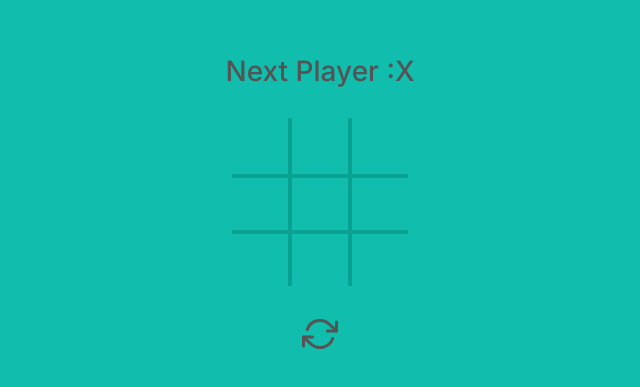
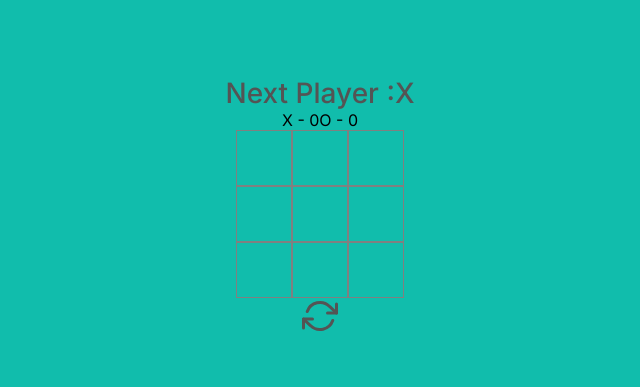
Before and after one commit to sepidsoroush/Tic-Tac-Toe, a Next.js app: page / in a window 1280 px wide. Shown: the part 195-582 px from the top of the page, without its empty margins (320-960 px from the left). Built offline with nearby package versions, Linux system fonts and the light colour scheme.

Commit message:
create diffrent components to clean code

```diff
--- a/src/components/Board.js
+++ b/src/components/Board.js
@@ -1,129 +1,24 @@
-import { useState } from "react"
 import styles from '@/styles/Board.module.css'
-import {ResetIcon} from './Icons'
-// import ScoreBoard from "./ScoreBoard"
+import Square from "./Square"
 
-const Square = ({value , onSquareClick})=>{
-    return(
-        <button className={`${styles.square}`} onClick={onSquareClick}>
-            <span className={value ==='X' ? styles.xPlayer : styles.oPlayer}>{value}</span>
-        </button>
-    )
-}
-function calculateWinner (squares){
-    const lines = [
-        [0, 1, 2],
-        [3, 4, 5],
-        [6, 7, 8],
-        [0, 3, 6],
-        [1, 4, 7],
-        [2, 5, 8],
-        [0, 4, 8],
-        [2, 4, 6]
-    ];
-    for (let i = 0; i < lines.length; i++) {
-        const [a, b, c] = lines[i];
-        if(squares[a] && squares[a] === squares[b] && squares[a] === squares[c]) {
-            return squares[a];
-        }
-    }
-    for(let j = 0; j < squares.length; j++) {
-        if (squares[j] == null) {
-          return null;
-        }
-     }
-     return "Draw";
-}
-
-const Board = ()=>{
-    const emptyBoard = Array(9).fill(null);
-    const [squares , setSquares] = useState(emptyBoard)
-    const [xIsNext , setXIsNext] = useState(true)
-    // const [scores , setScores] = useState({xScores : 0 , oScores : 0});
-    function handleClick(i){
-        if(squares[i] || calculateWinner(squares)){
-            return;
-        }
-        const nextSquare = squares.slice();
-        if(xIsNext){
-            nextSquare[i] = 'X';
-        }else{
-            nextSquare[i] = 'O';
-        }
-        setSquares(nextSquare);
-        setXIsNext(!xIsNext);
-    }
-    const winner = calculateWinner(squares);
-    let status ;
-    // if (winner) {
-    //     if (winner === 'X' ){
-    //         status = "Winner : "+winner;
-    //         let { xScores } = scores;
-    //         xScores += 1;
-    //         setScores({ ...scores, xScores })
-    //         console.log(scores)
-    //     }else if (winner === 'O'){
-    //         status = "Winner : "+winner;
-    //         let { oScores } = scores;
-    //         oScores += 1;
-    //         setScores({ ...scores, oScores })
-    //         console.log(scores);
-    //     }else if(winner ==='Draw'){
-    //         status = "Draw!"
-    //     }
-    // }else{
-    //     status = "Next Player :"+(xIsNext? 'X':'O');
-    // }
-    if (winner === 'X' || winner === 'O'){
-        status = "Winner : "+winner;
-    }else if(winner ==='Draw'){
-        status = "Draw!"
-    }
-    else{
-        status = "Next Player :"+(xIsNext? 'X':'O');
-    }
-    const Reset =({})=>{
-        function handleReset(){
-            setSquares(emptyBoard);
-            // setXIsNext(true);
-        }
-        return(
-            <button onClick={handleReset} className={styles.reset}>
-                <ResetIcon  />
-            </button>
-        )
-    }
-
+const Board = (props)=>{
 return(
     <div className={styles.container}>
-            <div className={styles.status}>{status}</div>
-            {/* <ScoreBoard scores={scores} /> */}
-            <div className={styles.board}>
         <div className={styles.boardRow}>
-                    <Square value={squares[0]} onSquareClick={()=>handleClick(0)} />
-                    <span className={styles.colBorder}></span>
-                    <Square value={squares[1]} onSquareClick={()=>handleClick(1)} />
-                    <span className={styles.colBorder}></span>
-                    <Square value={squares[2]} onSquareClick={()=>handleClick(2)} />
+            <Square value={props.value[0]} onClick={()=>props.onClick(0)} />
+            <Square value={props.value[1]} onClick={()=>props.onClick(1)} />
+            <Square value={props.value[2]} onClick={()=>props.onClick(2)} />
         </div>
-                <div className={styles.rowBorder}></div>
         <div className={styles.boardRow}>
-                    <Square value={squares[3]} onSquareClick={()=>handleClick(3)} />
-                    <span className={styles.colBorder}></span>
-                    <Square value={squares[4]} onSquareClick={()=>handleClick(4)} />
-                    <span className={styles.colBorder}></span>
-                    <Square value={squares[5]} onSquareClick={()=>handleClick(5)} />
+            <Square value={props.value[3]} onClick={()=>props.onClick(3)} />
+            <Square value={props.value[4]} onClick={()=>props.onClick(4)} />
+            <Square value={props.value[5]} onClick={()=>props.onClick(5)} />
         </div>
-                <div className={styles.rowBorder}></div>
         <div className={styles.boardRow}>
-                    <Square value={squares[6]} onSquareClick={()=>handleClick(6)} />
-                    <span className={styles.colBorder}></span>
-                    <Square value={squares[7]} onSquareClick={()=>handleClick(7)} />
-                    <span className={styles.colBorder}></span>
-                    <Square value={squares[8]} onSquareClick={()=>handleClick(8)} />
+            <Square value={props.value[6]} onClick={()=>props.onClick(6)} />
+            <Square value={props.value[7]} onClick={()=>props.onClick(7)} />
+            <Square value={props.value[8]} onClick={()=>props.onClick(8)} />
         </div>
-            </div>
-            <div><Reset /></div>
     </div>
 );
 }
--- /dev/null
+++ b/src/components/Game.js
@@ -0,0 +1,95 @@
+import { useState } from "react"
+import styles from '@/styles/Board.module.css'
+import Board from "./Board"
+import Refresh from "./Refresh";
+import Message from "./Message";
+import ScoreBoard from "./ScoreBoard";
+
+function calculateWinner (squares){
+    const lines = [
+        [0, 1, 2],
+        [3, 4, 5],
+        [6, 7, 8],
+        [0, 3, 6],
+        [1, 4, 7],
+        [2, 5, 8],
+        [0, 4, 8],
+        [2, 4, 6]
+    ];
+    for (let i = 0; i < lines.length; i++) {
+        const [a, b, c] = lines[i];
+        if(squares[a] && squares[a] === squares[b] && squares[a] === squares[c]) {
+            return squares[a];
+        }
+    }
+    for(let j = 0; j < squares.length; j++) {
+        if (squares[j] == null) {
+          return null;
+        }
+     }
+     return "Draw";
+}
+
+const Game = ()=>{
+    const emptyBoard = Array(9).fill(null);
+    const [squares , setSquares] = useState(emptyBoard)
+    const [xIsNext , setXIsNext] = useState(true)
+    const [scores , setScores] = useState({xScores : 0 , oScores : 0});
+    const handleClick = (i) => {
+        if(squares[i] || calculateWinner(squares)){
+            return;
+        }
+        const nextSquare = squares.slice();
+        if(xIsNext){
+            nextSquare[i] = 'X';
+        }else{
+            nextSquare[i] = 'O';
+        }
+        setSquares(nextSquare);
+        setXIsNext(!xIsNext);
+    }
+    const winner = calculateWinner(squares);
+    let status ;
+    // if (winner) {
+    //     if (winner === 'X' ){
+    //         status = "Winner : "+winner;
+    //         let { xScores } = scores;
+    //         xScores += 1;
+    //         setScores({ ...scores, xScores })
+    //         console.log(scores)
+    //     }else if (winner === 'O'){
+    //         status = "Winner : "+winner;
+    //         let { oScores } = scores;
+    //         oScores += 1;
+    //         setScores({ ...scores, oScores })
+    //         console.log(scores);
+    //     }else if(winner ==='Draw'){
+    //         status = "Draw!"
+    //     }
+    // }else{
+    //     status = "Next Player :"+(xIsNext? 'X':'O');
+    // }
+    if (winner === 'X' || winner === 'O'){
+        status = "Winner : "+winner;
+    }else if(winner ==='Draw'){
+        status = "Draw!"
+    }
+    else{
+        status = "Next Player :"+(xIsNext? 'X':'O');
+    }
+
+    const handleReset = ()=>{
+        setSquares(emptyBoard);
+        setXIsNext(true);
+    }
+
+    return(
+        <div className={styles.container}>
+            <Message value={status} />
+            <ScoreBoard value={scores} />
+            <Board value={squares} onClick={handleClick} />
+            <Refresh onClick={handleReset} />
+        </div>
+    );
+}
+export default Game;
--- /dev/null
+++ b/src/components/Message.js
@@ -0,0 +1,8 @@
+import styles from '@/styles/Board.module.css'
+
+const Message =(props)=>{
+    return(
+        <div className={styles.status}>{props.value}</div>
+    )
+}
+export default Message;
--- /dev/null
+++ b/src/components/Refresh.js
@@ -0,0 +1,11 @@
+import styles from '@/styles/Board.module.css'
+import {ResetIcon} from './Icons'
+
+const Refresh =(props)=>{
+    return(
+        <button onClick={props.onClick} className={styles.reset}>
+            <ResetIcon  />
+        </button>
+    )
+}
+export default Refresh;
--- a/src/components/ScoreBoard.js
+++ b/src/components/ScoreBoard.js
@@ -1,8 +1,8 @@
-const ScoreBoard =(scores) =>{
+const ScoreBoard =(props) =>{
     return(
         <div>
-            <span>X - {scores.xScores}</span>
-            <span>O - {scores.oScores}</span>
+            <span>X - {props.value.xScores}</span>
+            <span>O - {props.value.oScores}</span>
         </div>
     )
 }
--- /dev/null
+++ b/src/components/Square.js
@@ -0,0 +1,10 @@
+import styles from '@/styles/Board.module.css'
+
+const Square = (props)=>{
+    return(
+        <button className={styles.square} onClick={props.onClick}>
+            <span className={props.value ==='X' ? styles.xPlayer : styles.oPlayer}>{props.value}</span>
+        </button>
+    )
+}
+export default Square;
--- a/src/pages/index.js
+++ b/src/pages/index.js
@@ -1,7 +1,7 @@
 import Head from 'next/head'
 import { Inter } from 'next/font/google'
 import styles from '@/styles/Home.module.css'
-import Board from '@/components/Board'
+import Game from '@/components/Game'
 
 const inter = Inter({ subsets: ['latin'] })
 
@@ -9,13 +9,13 @@ export default function Home() {
   return (
     <>
       <Head>
-        <title>Create Next App</title>
+        <title>Tic Tac Toe</title>
         <meta name="description" content="Generated by create next app" />
         <meta name="viewport" content="width=device-width, initial-scale=1" />
         <link rel="icon" href="/favicon.ico" />
       </Head>
       <main className={`${styles.main} ${inter.className}`}>
-        <Board />
+        <Game />
       </main>
     </>
   )
--- a/src/styles/Board.module.css
+++ b/src/styles/Board.module.css
@@ -12,7 +12,7 @@
     width: 56px;
     height: 56px;
     background-color: transparent;
-    border: 0;
+    border: 1px solid gray;
     padding: 0;
     text-align: center;
     position: relative;
```
Lines whose indentation alone changed are shown as unchanged.
